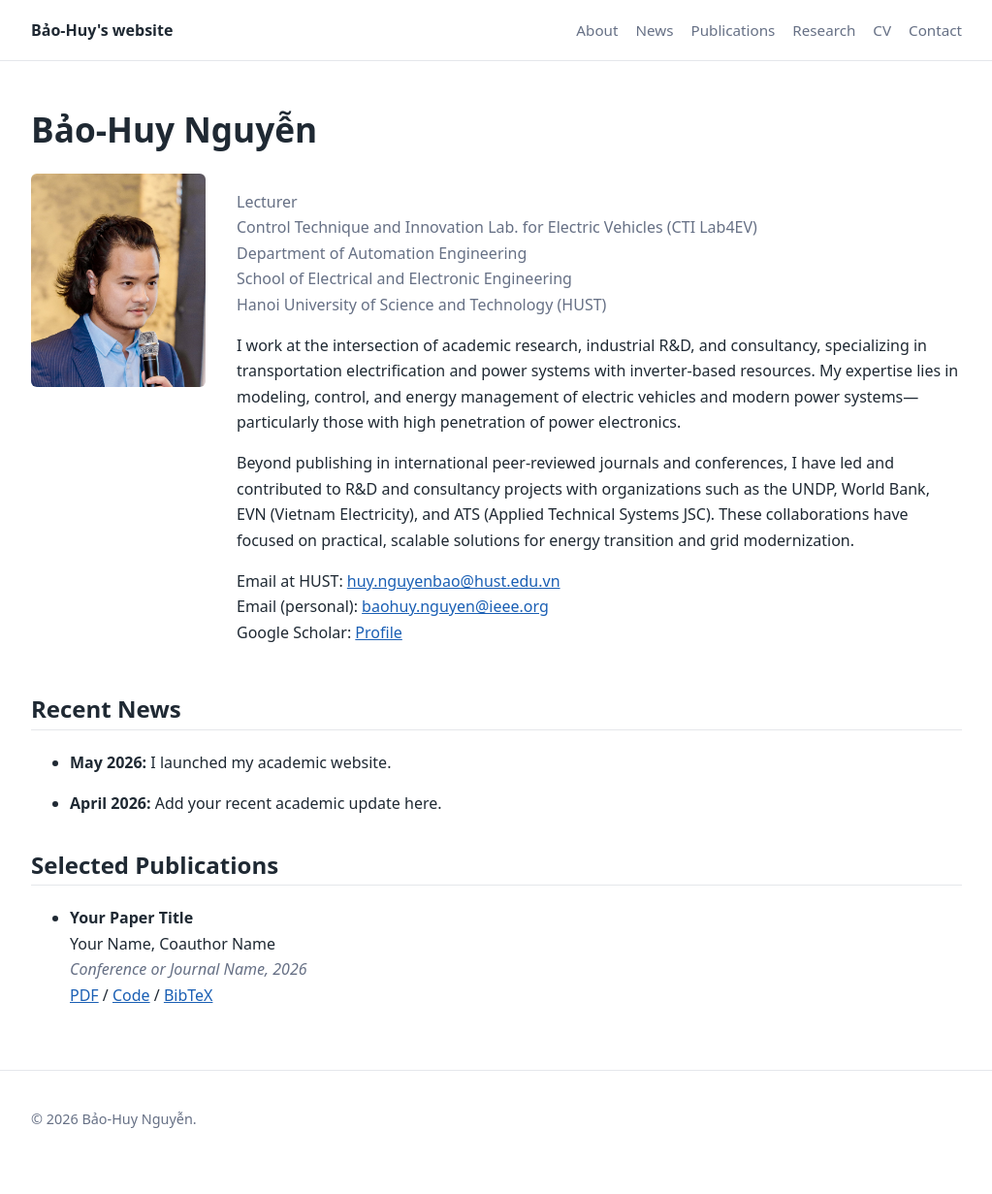
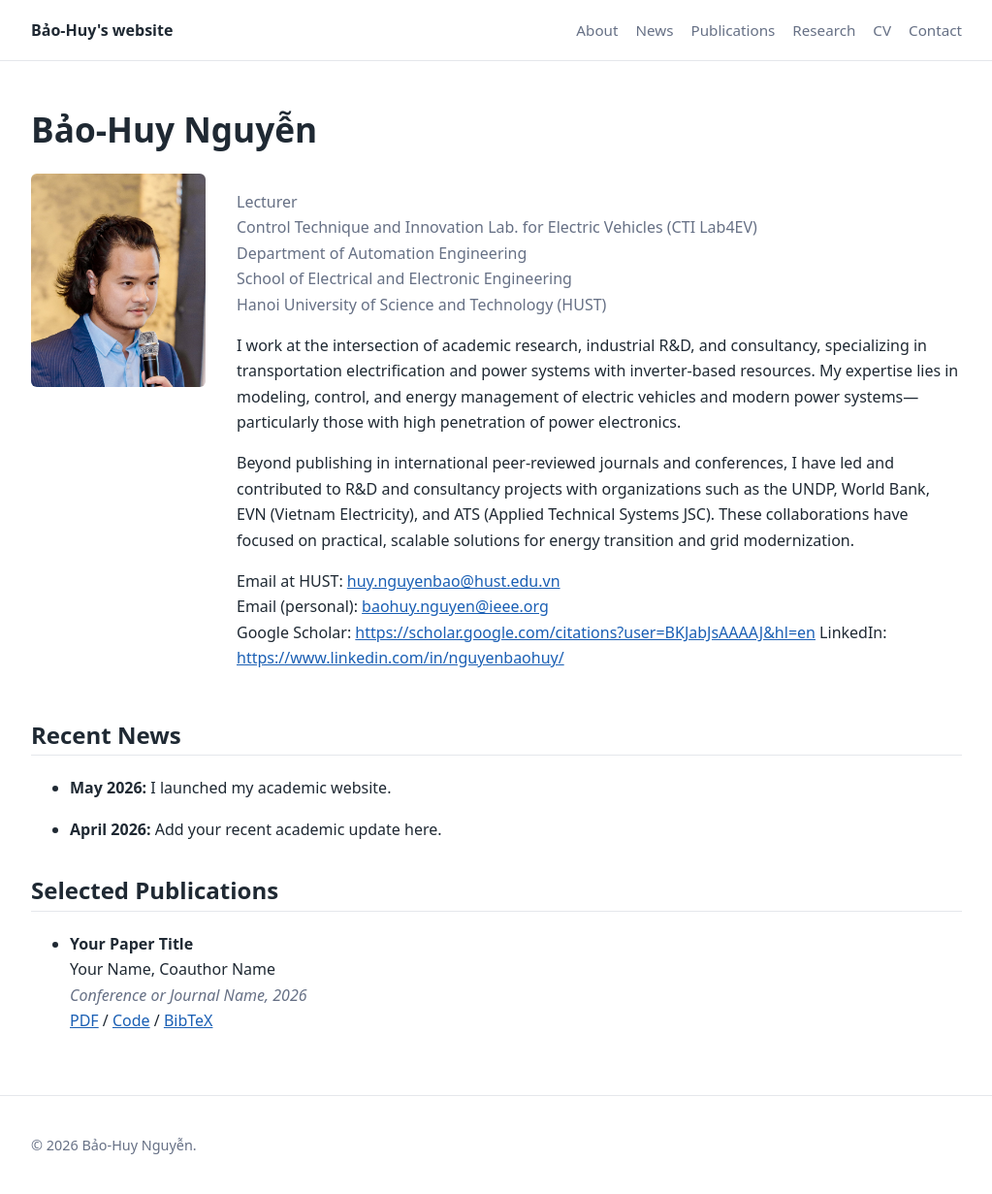
Before and after one commit to baohuynguyen/baohuynguyen.github.io, a Jekyll site: the page built from index.md, in a window 1280 px wide. Shown: the whole page at 97% size, without its empty margins (128-1151 px from the left). Built offline with Jekyll 4.4.1, drawn with Linux system fonts in a browser that asks for light colours; before the commit the page ends 1204 px from its top, so only the background shows below that.

Commit message:
Update index.md

```diff
--- a/index.md
+++ b/index.md
@@ -27,7 +27,8 @@ title: About
     <p>
       Email at HUST: <a href="mailto:huy.nguyenbao@hust.edu.vn">huy.nguyenbao@hust.edu.vn</a><br>
       Email (personal): <a href="mailto:baohuy.nguyen@ieee.org">baohuy.nguyen@ieee.org</a><br>
-      Google Scholar: <a href="https://scholar.google.com/citations?user=BKJabJsAAAAJ&hl=en" target="_blank" rel="noopener">Profile</a>
+      Google Scholar: <a href="https://scholar.google.com/citations?user=BKJabJsAAAAJ&hl=en" target="_blank" rel="noopener">https://scholar.google.com/citations?user=BKJabJsAAAAJ&hl=en</a>
+      LinkedIn: <a href="https://www.linkedin.com/in/nguyenbaohuy/" target="_blank" rel="noopener">https://www.linkedin.com/in/nguyenbaohuy/</a>
     </p>
   </div>
 </div>
```
